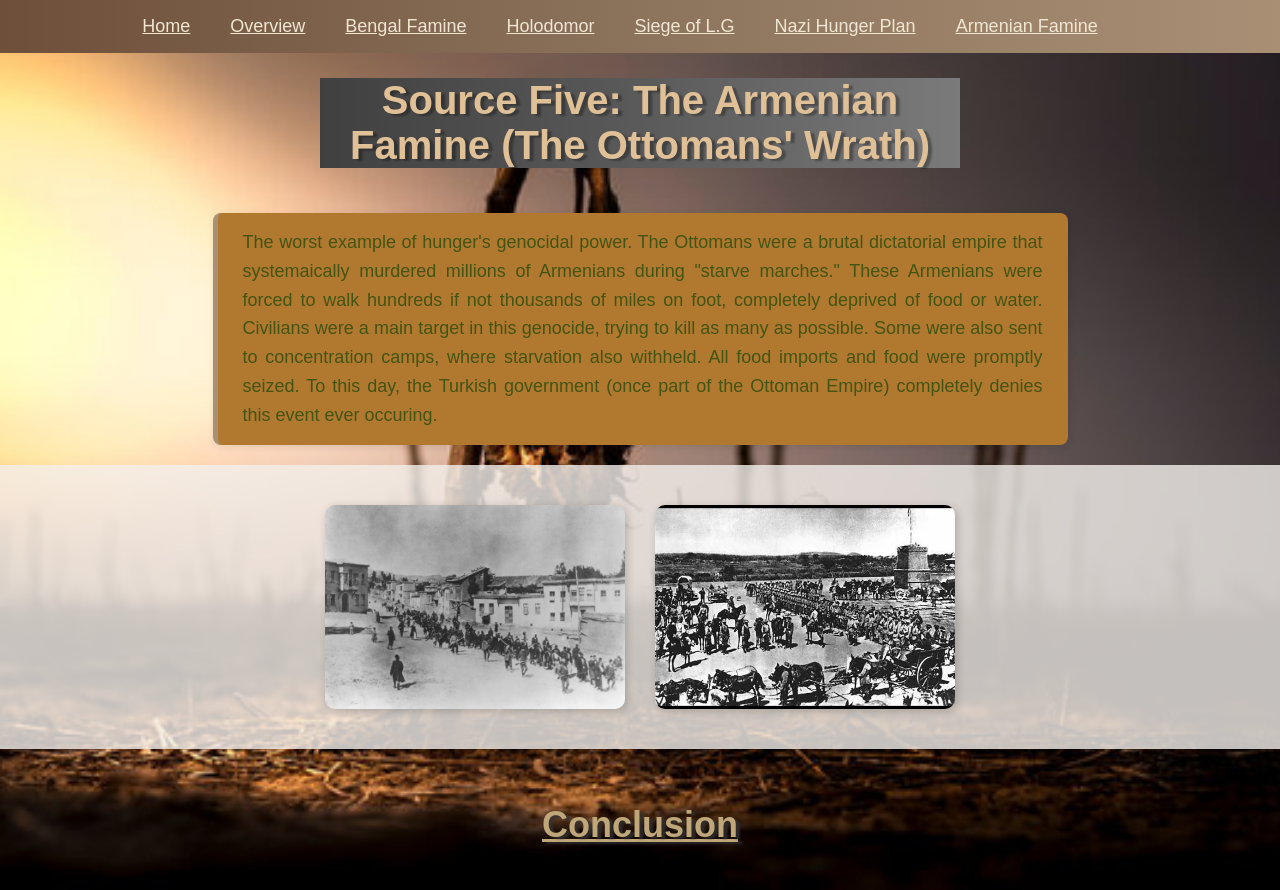
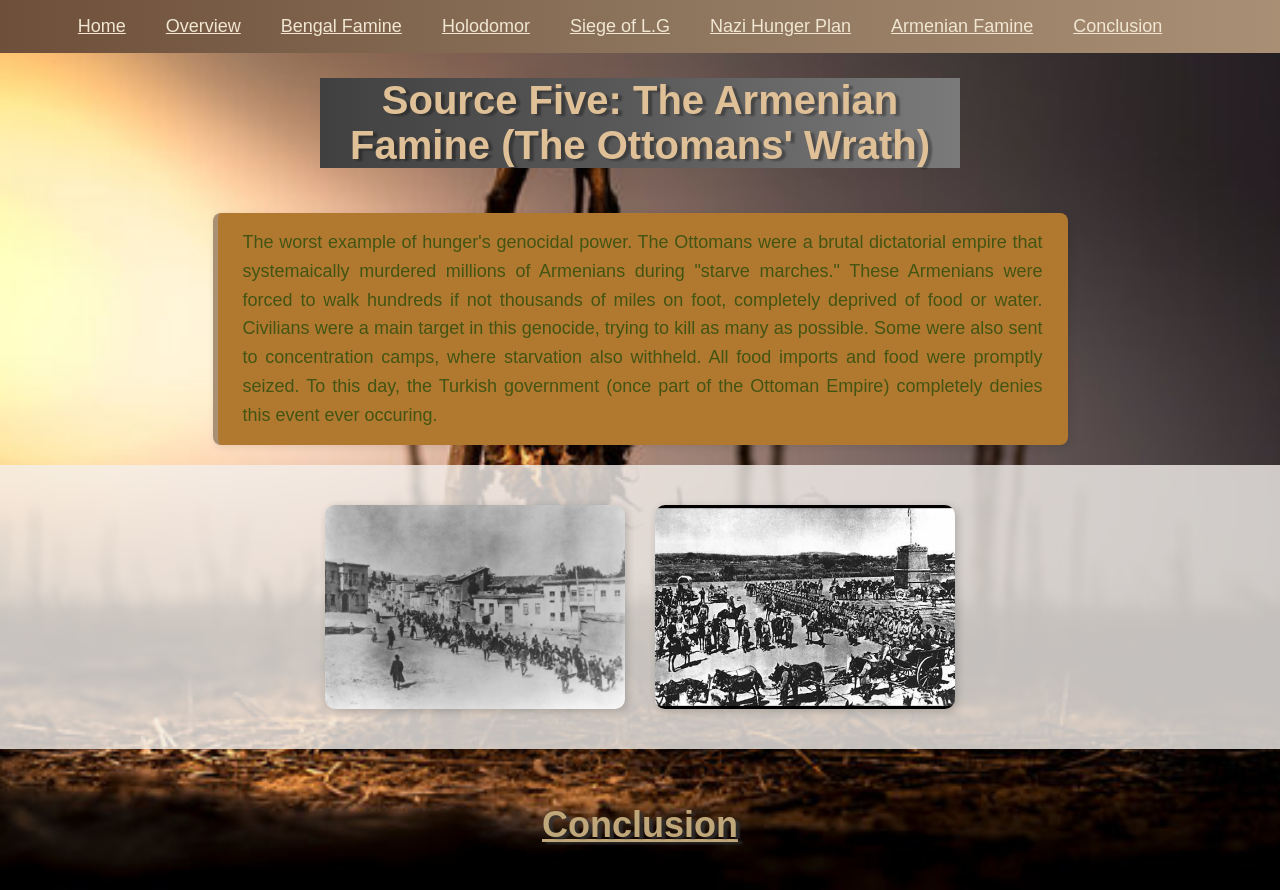
Before and after one commit to HalstonJ/WorldGeoFinal, a plain HTML site: page Armenian.html in a window 1280 px wide. Drawn offline with Linux system fonts and the light colour scheme; a web font is replaced by a local one.

Commit message:
Update Armenian.html

```diff
--- a/Armenian.html
+++ b/Armenian.html
@@ -22,6 +22,7 @@
             <li><a href="Siege.html">Siege of L.G</a></li>
             <li><a href="Plan.html">Nazi Hunger Plan</a></li>
             <li><a href="Armenian.html">Armenian Famine</a></li>
+            <li><a href="Conclusion.html">Conclusion</a></li>
 
         </ul>
     </nav>
```
